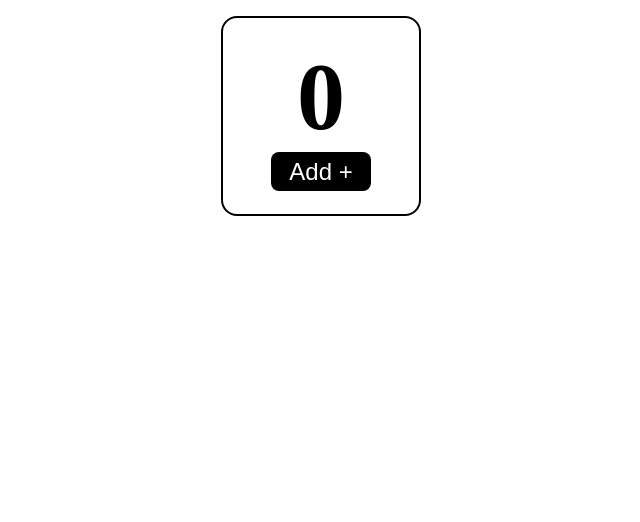
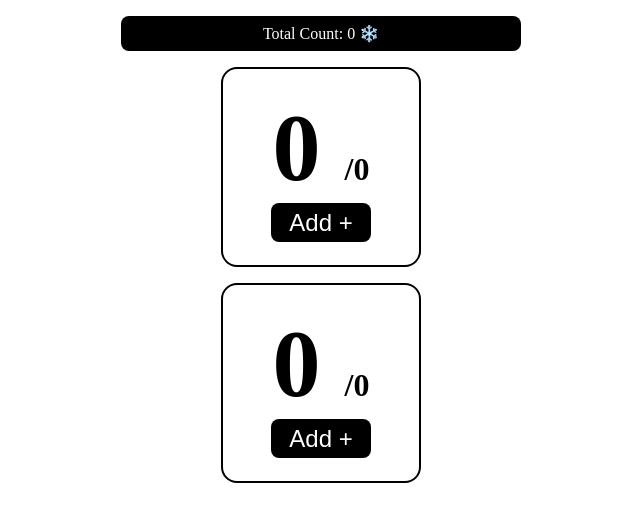
Before and after one commit to Byte-nana/dev-notes, a React (Vite) app in the folder react/basic/: page / in a window 1280 px wide. Shown: the top 522 px of the page, without its empty margins (319-959 px from the left). Built offline with nearby package versions, Linux system fonts and the light colour scheme.

Commit message:
refactor(react/basic): lift shared state to the parent component

```diff
--- a/react/basic/src/App.css
+++ b/react/basic/src/App.css
@@ -66,6 +66,9 @@
   border-radius: 1rem;
 }
 
+.counter__total {
+  font-size: 2rem;
+}
 .counter__number {
   font-size: 6rem;
   font-weight: bold;
@@ -87,3 +90,12 @@
   border: 2px solid black;
   color: black;
 }
+
+.counter__banner {
+  width: 400px;
+  margin: 1rem auto;
+  padding: 0.5rem 1rem;
+  border-radius: 0.5rem;
+  background-color: black;
+  color: white;
+}
--- a/react/basic/src/AppCounter.jsx
+++ b/react/basic/src/AppCounter.jsx
@@ -1,10 +1,20 @@
 import Counter from './components/Counter';
 import './App.css';
+import { useState } from 'react';
 
 export default function AppCounter() {
+  const [count, setCount] = useState(0);
+  const handleClick = () => {
+    setCount((count) => count + 1);
+  };
+
   return (
     <>
-      <Counter />
+      <p className='counter__banner'>
+        Total Count: {count} {count >= 10 ? '🔥🔥🔥🔥' : '❄️'}
+      </p>
+      <Counter total={count} onTotalClick={handleClick} />
+      <Counter total={count} onTotalClick={handleClick} />
     </>
   );
 }
--- a/react/basic/src/components/Counter.jsx
+++ b/react/basic/src/components/Counter.jsx
@@ -1,14 +1,17 @@
 import { useState } from 'react';
 
-export default function Counter() {
+export default function Counter({ total, onTotalClick }) {
   const [count, setCount] = useState(0);
 
   const handleClick = () => {
     setCount((count) => count + 1);
+    onTotalClick();
   };
   return (
     <section className='counter'>
-      <p className='counter__number'>{count}</p>
+      <p className='counter__number'>
+        {count} <span className='counter__total'>/{total}</span>
+      </p>
       <button className='counter__button' onClick={handleClick}>
         Add +
       </button>
```
